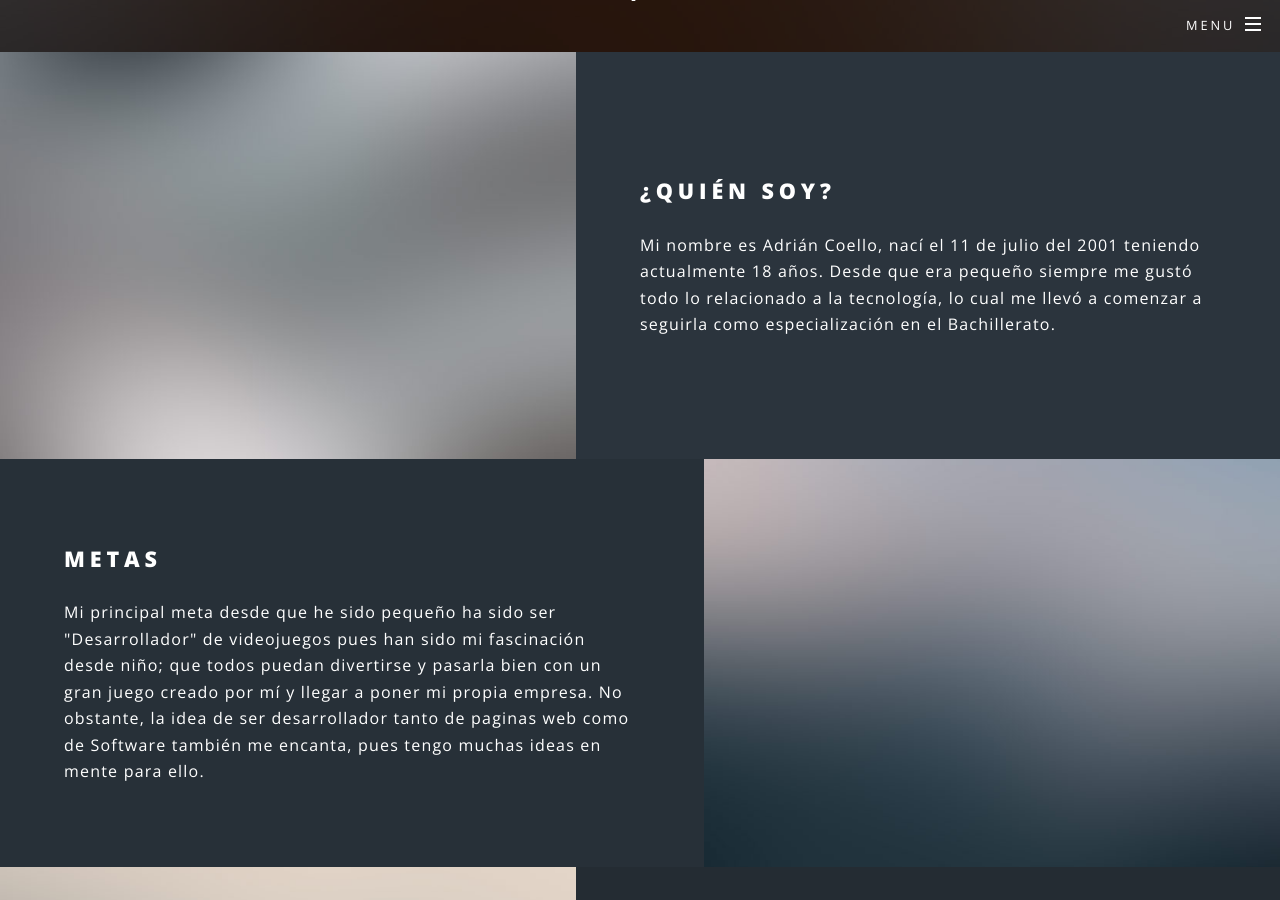
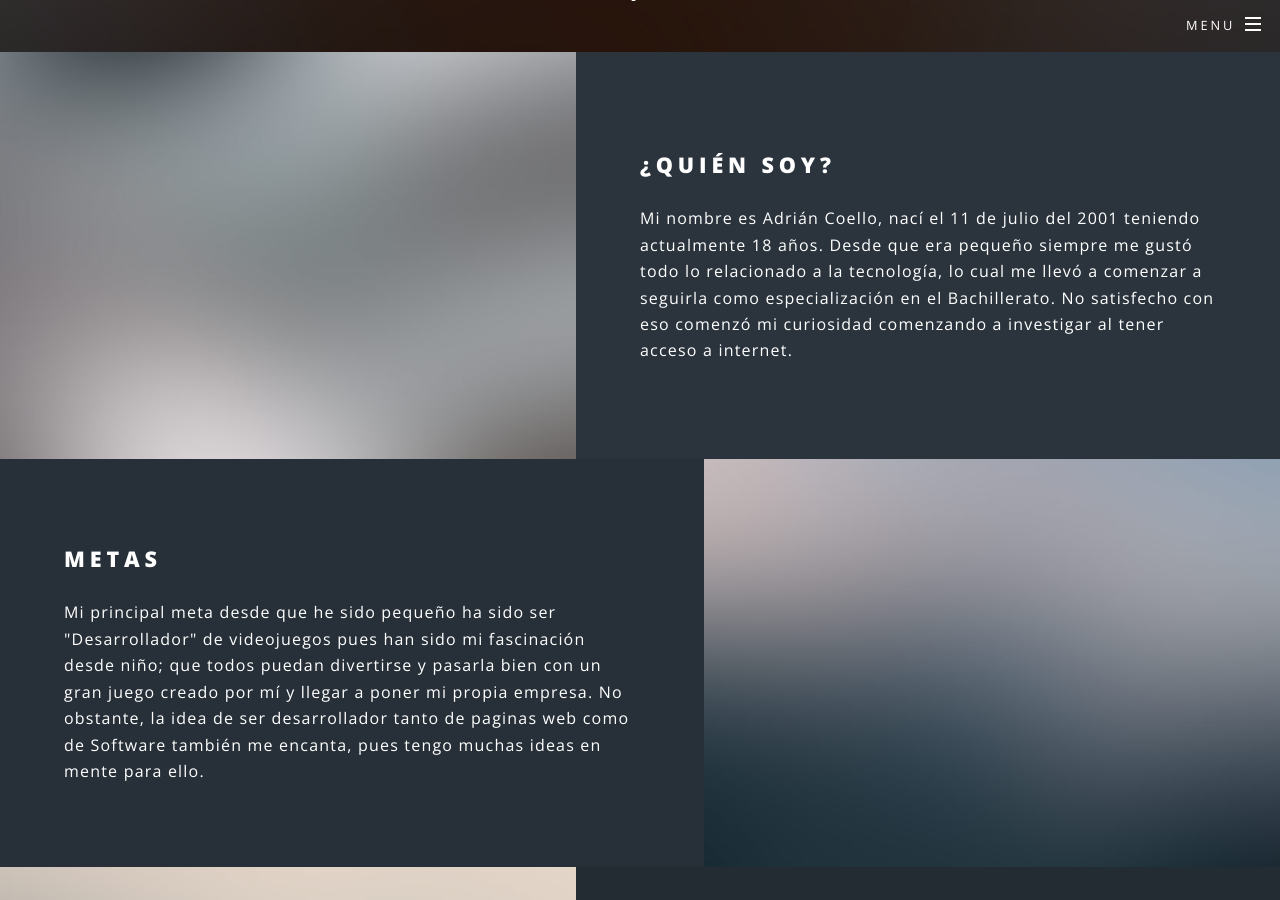
Before and after one commit to Vico2001/assa.github.io, a Jekyll site: the page built from index.html, in a window 1280 px wide and 900 px high, scrolled down 848 px. Built offline with Jekyll 4.4.1, drawn with Linux system fonts in a browser that asks for light colours; some of the changed text lies outside the part shown.

Commit message:
Update index.html

```diff
--- a/index.html
+++ b/index.html
@@ -17,7 +17,8 @@ layout: landing
 								<h2>¿Quién soy?<br />
 								</h2>
 								<p>Mi nombre es Adrián Coello, nací el 11 de julio del 2001 teniendo actualmente 18 años. Desde que era pequeño siempre me gustó </br>
-								todo lo relacionado a la tecnología, lo cual me llevó a comenzar a seguirla como especialización en el Bachillerato.</p>
+								todo lo relacionado a la tecnología, lo cual me llevó a comenzar a seguirla como especialización en el Bachillerato. No satisfecho
+								con eso comenzó mi curiosidad comenzando a investigar al tener acceso a internet.</p>
 							</div>
 						</section>
 						<section class="spotlight">
@@ -36,7 +37,7 @@ layout: landing
 								<p>Entre mis Hobbies está salir a caminar, si es con un clima nublado es mucho mejor, me ayuda a despejar mi cabeza.
 								Las películas; disfruto de una buena película de terror. Y claramente, los videojuegos. Sin embargo, no solo se detiene
 								pues un de mis hobbies es investigar a profundidad algún tipo de tecnología que me interese, ya sea la dinámica de los
-								videojuegos, realidad virtual.¡TODO!.</p>
+								videojuegos, realidad virtual. ¡TODO!.</p>
 							</div>
 						</section>
 					</section>
```
